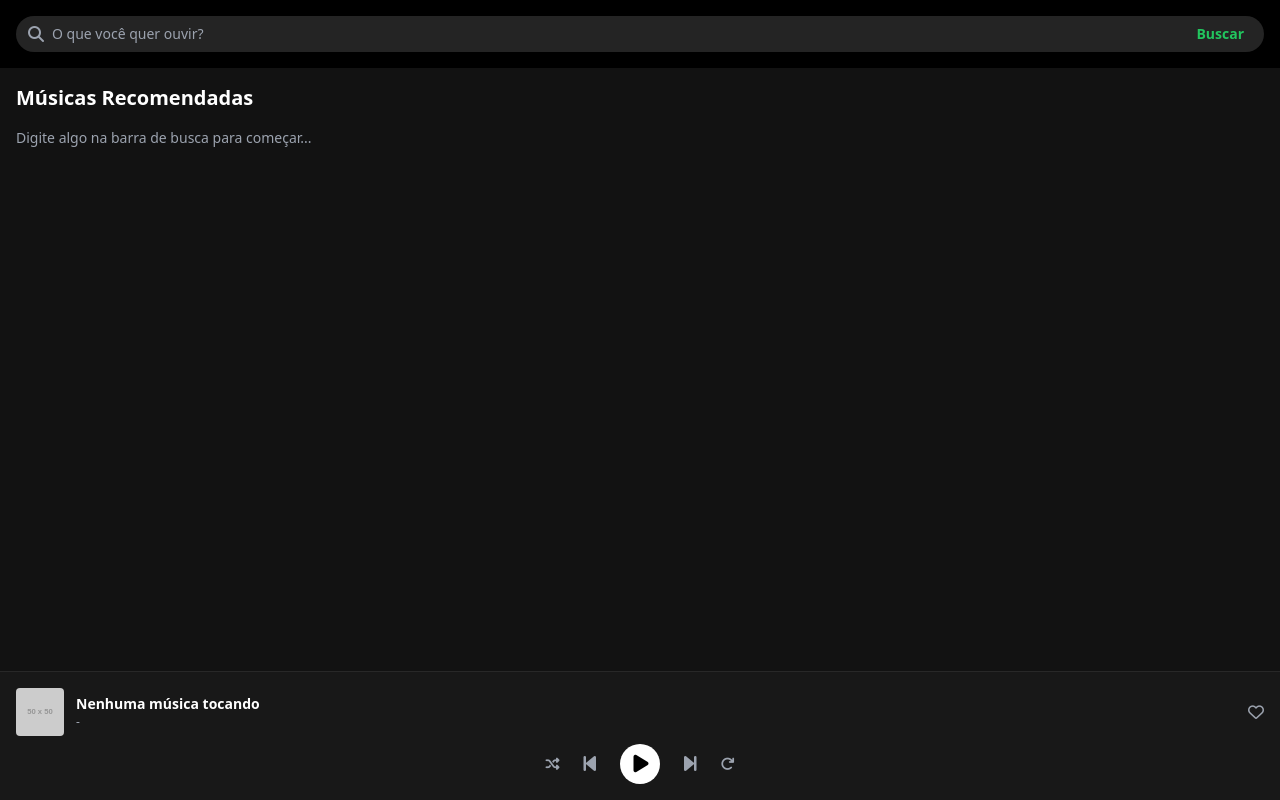
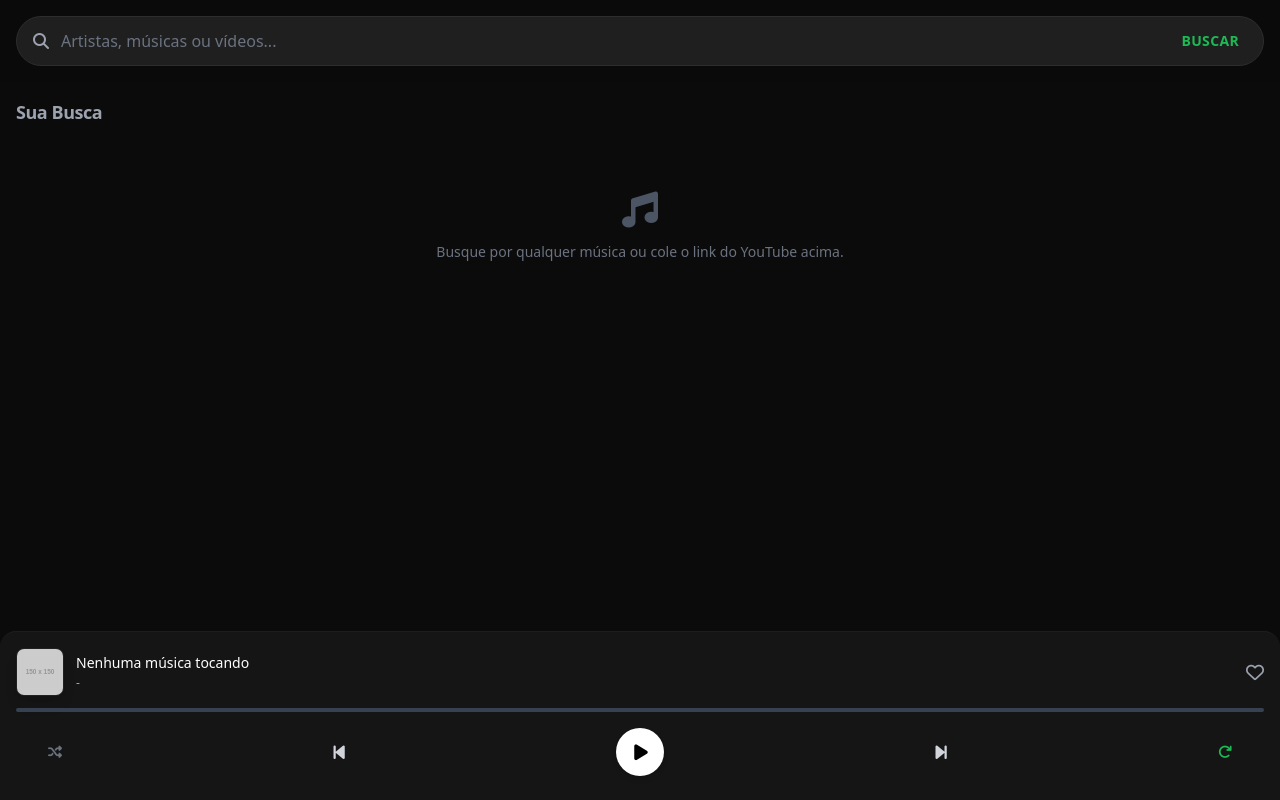
Before and after one commit to Leandro-sutil/tubemusic, a plain HTML site: page index.html in a window 1280 px wide. Drawn offline with nearby package versions, Linux system fonts and the light colour scheme; placeholder pictures from the web are drawn by us.

Commit message:
Revamp TubeMusic Player layout and styles
Updated the layout and style of the TubeMusic Player to enhance user experience and added a glass effect to the footer.

```diff
--- a/index.html
+++ b/index.html
@@ -2,52 +2,70 @@
 <html lang="pt-BR">
 <head>
     <meta charset="UTF-8">
-    <meta name="viewport" content="width=device-width, initial-scale=1.0">
-    <title>TubeMusic Player</title>
+    <meta name="viewport" content="width=device-width, initial-scale=1.0, maximum-scale=1.0, user-scalable=no">
+    <title>TubeMusic Pro</title>
     <link rel="manifest" href="manifest.json">
     <script src="https://cdn.tailwindcss.com"></script>
     <link rel="stylesheet" href="https://cdnjs.cloudflare.com/ajax/libs/font-awesome/6.4.0/css/all.min.css">
+    <style>
+        /* Efeito de desfoque no player inferior estilo iOS/Spotify */
+        .glass-player {
+            background: rgba(24, 24, 24, 0.85);
+            backdrop-filter: blur(12px);
+            -webkit-backdrop-filter: blur(12px);
+        }
+        /* Remove o scrollbar feio no mobile */
+        ::-webkit-scrollbar { display: none; }
+    </style>
 </head>
-<body class="bg-[#121212] text-white font-sans min-h-screen flex flex-col justify-between select-none">
+<body class="bg-[#0b0b0b] text-white font-sans min-h-screen flex flex-col justify-between select-none antialiased">
 
-    <header class="p-4 bg-[#000000] sticky top-0 z-10">
-        <div class="flex items-center bg-[#242424] px-3 py-2 rounded-full">
-            <i class="fas fa-search text-gray-400 mr-2"></i>
-            <input type="text" id="search-input" placeholder="O que você quer ouvir?"
-                   class="bg-transparent w-full focus:outline-none text-sm text-white">
-            <button id="search-btn" class="text-green-500 font-semibold text-sm px-2">Buscar</button>
+    <header class="p-4 bg-[#0b0b0b]/90 backdrop-blur-md sticky top-0 z-10">
+        <div class="flex items-center bg-[#1f1f1f] px-4 py-3 rounded-full border border-[#2d2d2d] focus-within:border-[#1db954] transition">
+            <i class="fas fa-search text-gray-400 mr-3"></i>
+            <input type="text" id="search-input" placeholder="Artistas, músicas ou vídeos..."
+                   class="bg-transparent w-full focus:outline-none text-base text-white placeholder-gray-500">
+            <button id="search-btn" class="text-[#1db954] font-bold text-sm px-2 tracking-wide uppercase">Buscar</button>
         </div>
     </header>
 
-    <main class="flex-1 p-4 overflow-y-auto mb-24">
-        <h2 class="text-xl font-bold mb-4" id="list-title">Músicas Recomendadas</h2>
-        <div id="results-container" class="space-y-4">
-            <p class="text-gray-400 text-sm">Digite algo na barra de busca para começar...</p>
+    <main class="flex-1 p-4 overflow-y-auto pb-32">
+        <h2 class="text-lg font-bold text-gray-400 mb-4 tracking-tight" id="list-title">Sua Busca</h2>
+
+        <div id="results-container" class="space-y-3">
+            <div class="text-center py-12 text-gray-500">
+                <i class="fas fa-music text-4xl mb-3 block text-gray-600"></i>
+                <p class="text-sm">Busque por qualquer música ou cole o link do YouTube acima.</p>
+            </div>
         </div>
     </main>
 
-    <footer class="fixed bottom-0 left-0 right-0 bg-[#181818] border-t border-[#282828] p-4 flex flex-col gap-2">
-        <div class="flex items-center justify-between">
-            <div class="flex items-center gap-3">
-                <img id="current-thumb" src="https://via.placeholder.com/50" class="w-12 h-12 rounded object-cover">
-                <div>
-                    <h4 id="current-title" class="text-sm font-semibold truncate w-48">Nenhuma música tocando</h4>
-                    <p id="current-channel" class="text-xs text-gray-400 truncate w-48">-</p>
+    <footer class="fixed bottom-0 left-0 right-0 glass-player border-t border-[#282828]/50 p-4 pb-6 flex flex-col gap-3 z-20 rounded-t-2xl">
+        <div class="flex items-center justify-between gap-4">
+            <div class="flex items-center gap-3 min-w-0">
+                <img id="current-thumb" src="https://via.placeholder.com/150" class="w-12 h-12 rounded-lg object-cover shadow-lg border border-white/5">
+                <div class="min-w-0 flex-1">
+                    <h4 id="current-title" class="text-sm font-medium text-white truncate">Nenhuma música tocando</h4>
+                    <p id="current-channel" class="text-xs text-gray-400 truncate mt-0.5">-</p>
                 </div>
             </div>
-            <button class="text-gray-400 hover:text-white"><i class="far fa-heart"></i></button>
+            <button class="text-gray-400 hover:text-white transition-colors"><i class="far fa-heart text-lg"></i></button>
         </div>
 
-        <div class="flex flex-col items-center gap-1 w-full">
-            <div class="flex items-center gap-6 text-xl">
-                <button class="text-gray-400 hover:text-white text-sm"><i class="fas fa-random"></i></button>
-                <button id="prev-btn" class="text-gray-400 hover:text-white"><i class="fas fa-step-backward"></i></button>
-                <button id="play-btn" class="bg-white text-black w-10 h-10 rounded-full flex items-center justify-center hover:scale-105 transition">
-                    <i class="fas fa-play ml-0.5" id="play-icon"></i>
-                </button>
-                <button id="next-btn" class="text-gray-400 hover:text-white"><i class="fas fa-step-forward"></i></button>
-                <button class="text-gray-400 hover:text-white text-sm"><i class="fas fa-redo"></i></button>
-            </div>
+        <div class="w-full bg-gray-700 h-1 rounded-full overflow-hidden">
+            <div id="progress-bar" class="bg-[#1db954] h-full w-0 transition-all duration-300"></div>
+        </div>
+
+        <div class="flex items-center justify-between px-8 mt-1">
+            <button class="text-gray-500 text-sm"><i class="fas fa-random"></i></button>
+            <button id="prev-btn" class="text-gray-300 text-lg"><i class="fas fa-step-backward"></i></button>
+
+            <button id="play-btn" class="bg-white text-black w-12 h-12 rounded-full flex items-center justify-center shadow-md active:scale-95 transition-transform">
+                <i class="fas fa-play text-lg ml-0.5" id="play-icon"></i>
+            </button>
+
+            <button id="next-btn" class="text-gray-300 text-lg"><i class="fas fa-step-forward"></i></button>
+            <button class="text-[#1db954] text-sm"><i class="fas fa-redo"></i></button>
         </div>
     </footer>
 
@@ -55,10 +73,7 @@
 
     <script src="app.js"></script>
     <script>
-        // Registra o Service Worker para virar PWA
-        if ('serviceWorker' in navigator) {
-            navigator.serviceWorker.register('sw.js');
-        }
+        if ('serviceWorker' in navigator) { navigator.serviceWorker.register('sw.js'); }
     </script>
 </body>
 </html>
```
